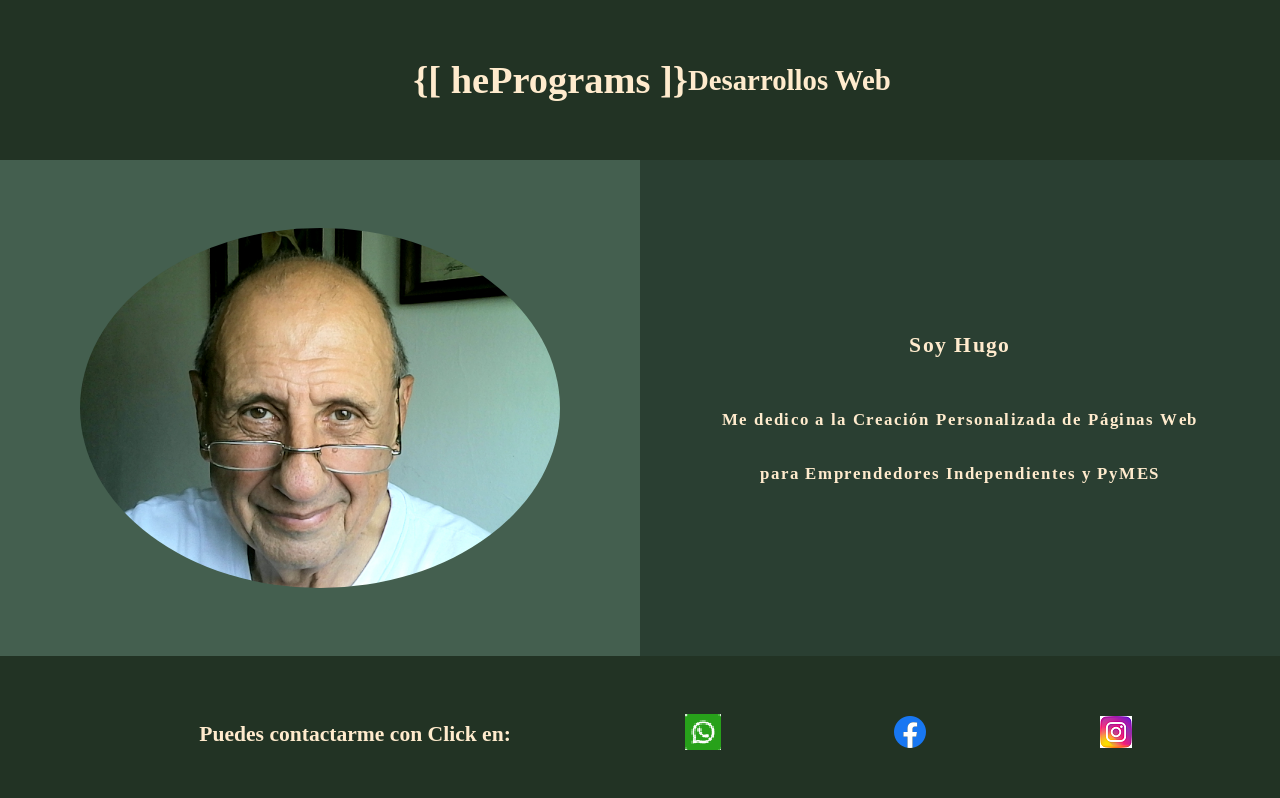
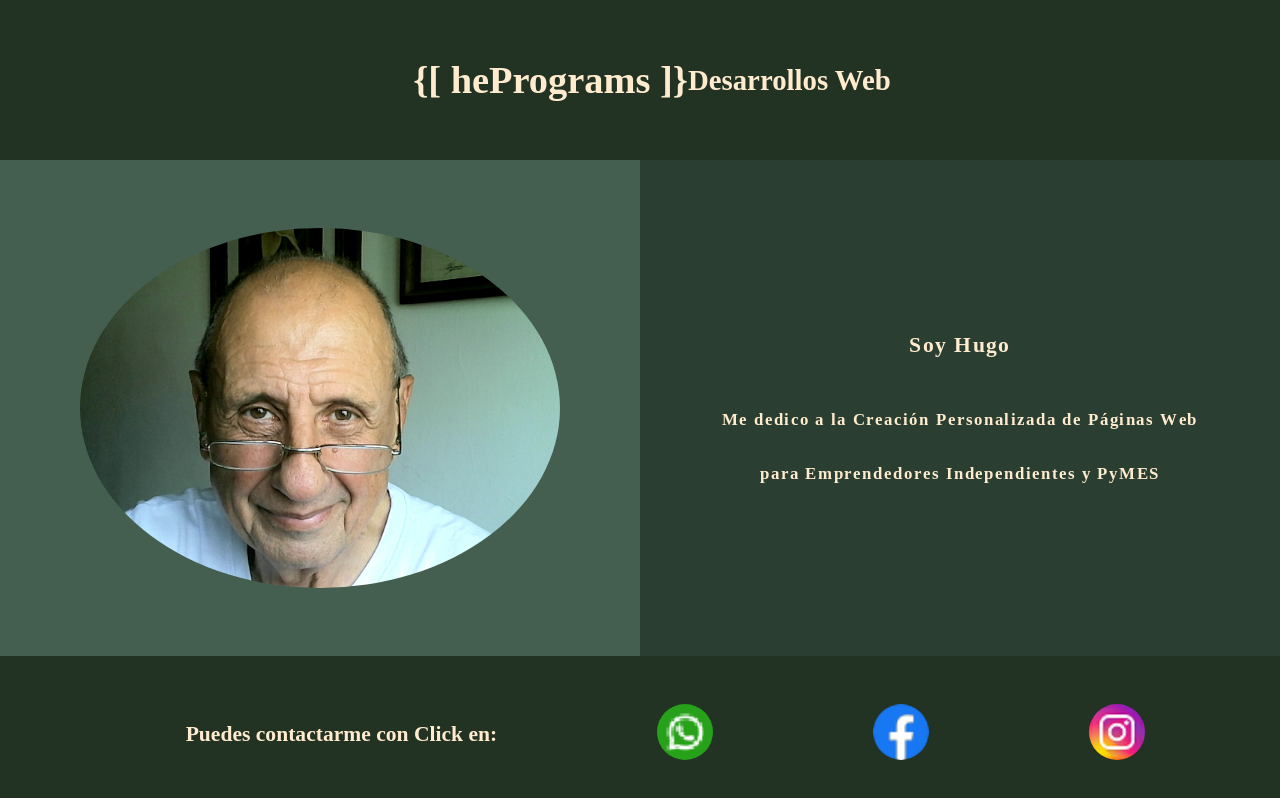
Before and after one commit to hugoluisgithub/mi-pagina, a plain HTML site: page index.html in a window 1280 px wide. Shown: the top 798 px of the page. Drawn offline with Linux system fonts and the light colour scheme; a web font is replaced by a local one.

Commit message:
Add uniform circular styles for footer social icons
Added styles for social icons in footer to ensure uniformity and circular shape.

```diff
--- a/css/style.css
+++ b/css/style.css
@@ -119,3 +119,12 @@ text-align: left;
     display: inline-block;
     white-space: nowrap;
 }
+
+/* Make social icons in footer uniform and circular */
+.div4 img {
+    width: clamp(36px, 5.2vw, 56px);
+    height: clamp(36px, 5.2vw, 56px);
+    border-radius: 50%;
+    object-fit: cover;
+    display: inline-block;
+}
```
